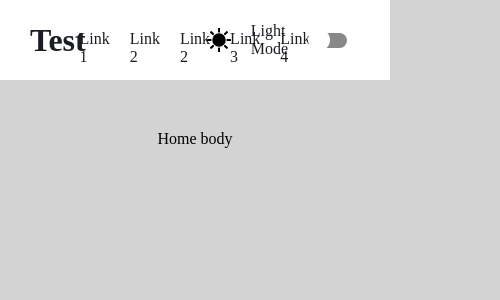
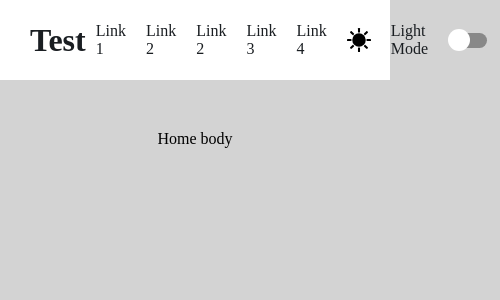
Before and after one commit to nicocarballo21/satellogic-challenge, a React (Create React App) app: page / in a window 390 px wide. Shown: the top 300 px of the page, 500 px wide, since content can reach past the window. Built offline with nearby package versions, Linux system fonts and the light colour scheme.

Commit message:
Stating responsive design, adding hamburger button to show the links below the header

```diff
--- /dev/null
+++ b/src/components/Button/Button.d.ts
@@ -0,0 +1,3 @@
+export interface ButtonProps {
+  onClick: () => void;
+}
--- /dev/null
+++ b/src/components/Button/Button.tsx
@@ -0,0 +1,22 @@
+import { StyledButton } from "./styles";
+import { ButtonProps } from ".";
+import hamburger_icon_dark from "../../assets/hamburguer_icon_dark.png";
+import hamburger_icon_light from "../../assets/hamburguer_icon_light.png";
+import ThemeContext from "../../context/ThemeContext";
+import { useContext } from "react";
+
+const Button = ({ onClick }: ButtonProps) => {
+  const { isDarkTheme } = useContext(ThemeContext);
+  return (
+    <StyledButton onClick={onClick}>
+      <img
+        src={isDarkTheme ? hamburger_icon_light : hamburger_icon_dark}
+        alt=""
+        width="24px"
+        height="24px"
+      />
+    </StyledButton>
+  );
+};
+
+export default Button;
--- /dev/null
+++ b/src/components/Button/index.ts
@@ -0,0 +1,2 @@
+export { default as Button } from "./Button";
+export type { ButtonProps } from "./Button.d";
--- /dev/null
+++ b/src/components/Button/styles.ts
@@ -0,0 +1,7 @@
+import styled from "styled-components";
+
+export const StyledButton = styled.button`
+  border: none;
+  padding: 4px;
+  background-color: transparent;
+`;
--- /dev/null
+++ b/src/hooks/useScreenBreakpoints.ts
@@ -0,0 +1,27 @@
+import { useEffect, useState } from "react";
+
+const useScreenBreakpoints = () => {
+  const [breakpoints, setBreakpoints] = useState({
+    lg: false,
+    md: false,
+    sm: false,
+  });
+
+  useEffect(() => {
+    const getSizes = () => {
+      const sizes = {
+        lg: window.innerWidth >= 1024,
+        md: window.innerWidth <= 660,
+        sm: window.innerWidth <= 400,
+      };
+      setBreakpoints(sizes);
+    };
+
+    window.addEventListener("resize", getSizes);
+    return () => window.removeEventListener("resize", getSizes);
+  }, []);
+
+  return breakpoints;
+};
+
+export default useScreenBreakpoints;
--- a/src/layouts/Header/Header.tsx
+++ b/src/layouts/Header/Header.tsx
@@ -12,11 +12,16 @@ import {
   Link,
   Icon,
   ThemeStateText,
+  LinksBox,
 } from "./styles";
+import useScreenBreakpoints from "../../hooks/useScreenBreakpoints";
+import { Button } from "../../components/Button";
 
 const Header = () => {
   const { theme, toggleTheme, isDarkTheme } = useContext(ThemeContext);
   const [isSwitchOn, setIsSwitchOn] = useState(isDarkTheme ? true : false);
+  const breakpoint = useScreenBreakpoints();
+  const [displayLinks, setDisplayLinks] = useState(false);
 
   const handleThemeSwitch = (switchState: boolean) => {
     setIsSwitchOn(switchState);
@@ -46,21 +51,33 @@ const Header = () => {
     },
   ];
 
+  const renderLinks = () => {
+    if (breakpoint.md) {
+      return <Button onClick={() => setDisplayLinks(!displayLinks)} />;
+    }
     return (
-    <HeaderContainer bgColor={theme.bg}>
-      <HeaderTitle color={theme.color}>Test</HeaderTitle>
-      <HeaderLinks>
+      <>
         {links.map((link) => (
           <Link key={link.id} color={theme.color}>
             {link.title}
           </Link>
         ))}
-      </HeaderLinks>
+      </>
+    );
+  };
+
+  return (
+    <>
+      <HeaderContainer bgColor={theme.bg}>
+        <HeaderTitle color={theme.color}>Test</HeaderTitle>
+        <HeaderLinks>{renderLinks()}</HeaderLinks>
         <HeaderThemeSection>
           <Icon src={isDarkTheme ? dark_mode_icon : light_mode_icon} />
+          {!breakpoint.sm ? (
             <ThemeStateText color={theme.color}>
               {isDarkTheme ? "Dark Mode" : "Light Mode"}
             </ThemeStateText>
+          ) : null}
 
           <Switch
             checked={isSwitchOn}
@@ -75,6 +92,17 @@ const Header = () => {
           />
         </HeaderThemeSection>
       </HeaderContainer>
+
+      {displayLinks ? (
+        <LinksBox>
+          {links.map((link) => (
+            <Link key={link.id} color={theme.color}>
+              {link.title}
+            </Link>
+          ))}
+        </LinksBox>
+      ) : null}
+    </>
   );
 };
 
--- a/src/layouts/Header/styles.ts
+++ b/src/layouts/Header/styles.ts
@@ -10,7 +10,6 @@ export const HeaderContainer = styled.div<{ bgColor: string }>`
 `;
 
 export const HeaderTitle = styled.h1<{ color: string }>`
-  width: 20%;
   color: ${({ color }) => color};
 `;
 
@@ -19,13 +18,11 @@ export const HeaderLinks = styled.div`
   height: 100%;
   justify-content: center;
   align-items: center;
-  width: 60%;
 `;
 
 export const Link = styled.a<{ color: string }>`
   margin: 0 10px;
   color: ${({ color }) => color};
-  height: 20px;
   cursor: pointer;
 
   &:hover:after {
@@ -42,7 +39,6 @@ export const HeaderThemeSection = styled.div`
   display: flex;
   align-items: center;
   justify-content: end;
-  width: 20%;
   & > * {
     margin: 0 10px;
   }
@@ -56,3 +52,20 @@ export const Icon = styled.img`
 export const ThemeStateText = styled.p<{ color: string }>`
   color: ${({ color }) => color};
 `;
+
+export const LinksBox = styled.div`
+  display: flex;
+  transition: all 3s linear;
+  flex-direction: column;
+  justify-content: center;
+  background-color: #ffff;
+  align-items: center;
+
+  & > * {
+    margin-bottom: 30px;
+  }
+
+  & > *:first-child {
+    margin-top: 20px;
+  }
+`;
--- a/src/styles/globalStyles.ts
+++ b/src/styles/globalStyles.ts
@@ -5,9 +5,11 @@ export const GlobalStyle = createGlobalStyle`
   body {
     margin: 0;
     padding: 0;
-    width: 100%;
-    height: 100%;
+  }
+
+  body {
     background-color: lightgray;
-
+    height: 100vh;
+    width: 100vw;
   }
 `;
```
Also changed, not shown: src/assets/hamburguer_icon_dark.png (added), src/assets/hamburguer_icon_light.png (added). Lines whose indentation alone changed are shown as unchanged.
